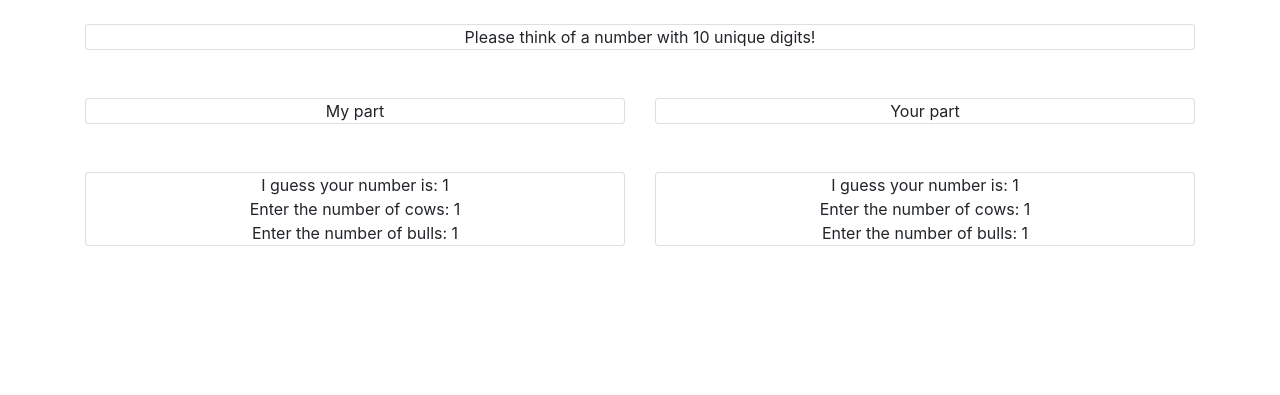
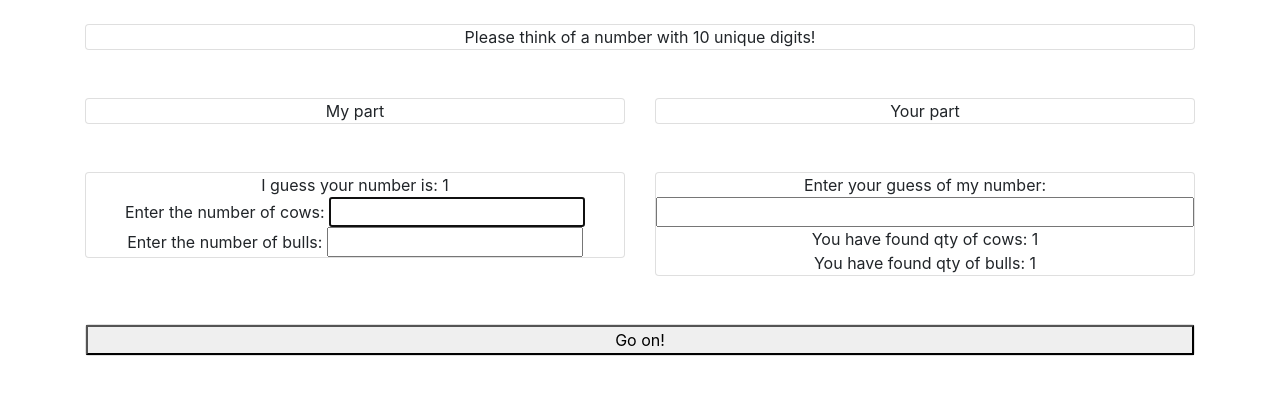
Before and after one commit to EugeneDlg/bncweb, a Django app: template templates/home.html in a window 1280 px wide. Shown: the part 56-451 px from the top of the page. Run offline with Django 4.2, Linux system fonts and the light colour scheme; the template is opened without the code that fills it: values that come from a table or form of the project are taken from there, others are empty; tables that the repository leaves empty hold one stand-in row (values such as "Sample post"); some libraries are stand-ins or nearby versions.

Commit message:
20220513

```diff
--- a/game/models.py
+++ b/game/models.py
@@ -11,7 +11,7 @@ class Game(models.Model):
     my_guess = models.IntegerField(null=True)
     your_guess = models.IntegerField(null=True)
     your_number = models.IntegerField(null=True)
-    capacity = models.IntegerField(default=5, editable=False)
+    capacity = models.IntegerField(default=4, editable=False)
     dual_game = models.BooleanField(null=True)
     game_started = models.BooleanField(null=True)
     start_time = models.DateTimeField(null=True)
--- a/templates/home.html
+++ b/templates/home.html
@@ -14,30 +14,33 @@
         <div class="card mb-5">Please think of a number with {{ game.capacity }} unique digits!</div>
       </div>
     </div>
-
+    <form action="#" method="post">
+    {% csrf_token %}
       <div class="row">
         <div class="col-lg-6 text-center">
           <div class="card mb-5">My part</div>
           <div class="card mb-5">I guess your number is: {{ game.my_guess }}
-      <div>
-        Enter the number of cows: {{ game.my_cows}}
-      </div>
-      <div>
-        Enter the number of bulls: {{ game.my_bulls }}
-      </div>
+            <div>Enter the number of cows: <input type="text" name="my_cows_" autofocus maxlength="10" required id="id_my_cows"></div>
+            <div>Enter the number of bulls: <input type="text" name="my_bulls_" autofocus maxlength="10" required id="id_my_bulls"></div>
           </div>
         </div>
         <div class="col-lg-6 text-center">
           <div class="card mb-5">Your part</div>
-      <div class="card mb-5">I guess your number is: {{ game.your_guess }}
-      <div>
-        Enter the number of cows: {{ game.your_cows}}
+          <div class="card mb-5">Enter your guess of my number:  <input type="text" name="your_guess" autofocus maxlength="10" required id="id_your_guess">
+            <div>You have found qty of cows: {{ game.your_cows}}</div>
+            <div>You have found qty of bulls: {{ game.your_bulls }}</div>
           </div>
-      <div>
-        Enter the number of bulls: {{ game.your_bulls }}
         </div>
-    </div></div>
       </div>
-</div></div>
+      <div class="row">
+        <div class="col-lg-12 text-center">
+          <div class="card">
+            <button type="submit">Go on!</button>
+          </div>
+        </div>
+      </div>
+    </form>
+  </div>
+</div>
 
 {% endblock %}
```
Also changed, not shown: game/views.py (+8 -0 lines). Lines whose indentation alone changed are shown as unchanged.
